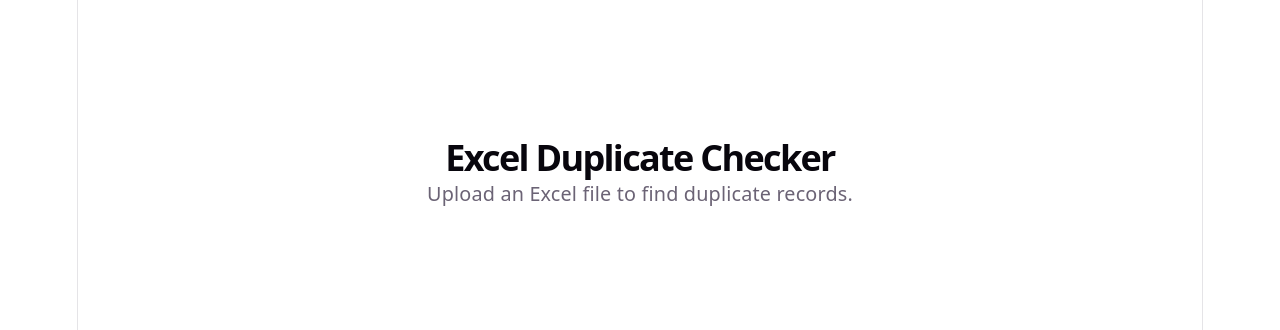
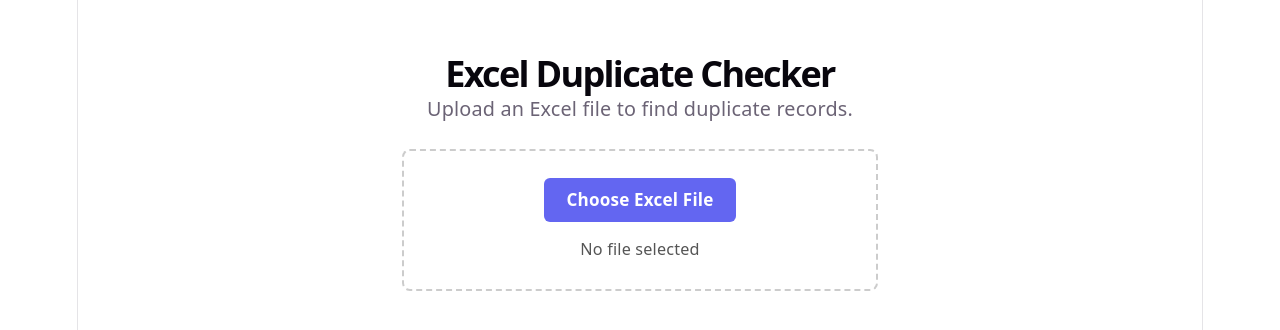
Before and after one commit to akhan04230225/excel-duplicate-checker, a React (Vite) app in the folder frontend/: page / in a window 1280 px wide. Shown: the part 276-606 px from the top of the page. Built offline with nearby package versions, Linux system fonts and the light colour scheme.

Commit message:
Add Excel file picker

```diff
--- a/frontend/src/App.tsx
+++ b/frontend/src/App.tsx
@@ -1,4 +1,6 @@
 import './App.css';
+import type { JSX } from 'react';
+import FileUpload from './components/FileUpload';
 
 // Root application component
 function App(): JSX.Element {
@@ -11,6 +13,8 @@ function App(): JSX.Element {
       <p className="app-subtitle">
         Upload an Excel file to find duplicate records.
       </p>
+      {/* File upload input section */}
+      <FileUpload />
     </div>
   );
 }
--- /dev/null
+++ b/frontend/src/components/FileUpload.tsx
@@ -0,0 +1,73 @@
+import { useState } from 'react';
+import type { ChangeEvent, CSSProperties, JSX } from 'react';
+
+// FileUpload component — handles Excel file selection (no upload yet)
+function FileUpload(): JSX.Element {
+  // Track the name of the currently selected file
+  const [fileName, setFileName] = useState<string | null>(null);
+
+  // Called whenever the user picks a file from the input
+  const handleFileChange = (e: ChangeEvent<HTMLInputElement>): void => {
+    const file = e.target.files?.[0] ?? null;
+    setFileName(file ? file.name : null);
+  };
+
+  return (
+    <div style={styles.container}>
+      <label htmlFor="excel-upload" style={styles.label}>
+        Choose Excel File
+      </label>
+
+      {/* Accept only .xlsx and .xls formats */}
+      <input
+        id="excel-upload"
+        type="file"
+        accept=".xlsx,.xls"
+        onChange={handleFileChange}
+        style={styles.input}
+      />
+
+      {/* Show the selected file name, or a placeholder if none chosen */}
+      <p style={styles.fileName}>
+        {fileName ? `Selected: ${fileName}` : 'No file selected'}
+      </p>
+    </div>
+  );
+}
+
+// Inline styles — simple and self-contained
+const styles: Record<string, CSSProperties> = {
+  container: {
+    display: 'flex',
+    flexDirection: 'column',
+    alignItems: 'center',
+    gap: '0.75rem',
+    marginTop: '1.5rem',
+    padding: '1.5rem 2rem',
+    border: '2px dashed #ccc',
+    borderRadius: '8px',
+    width: '100%',
+    maxWidth: '400px',
+  },
+  label: {
+    display: 'inline-block',
+    padding: '0.5rem 1.25rem',
+    backgroundColor: '#6366f1',
+    color: '#fff',
+    borderRadius: '6px',
+    cursor: 'pointer',
+    fontWeight: 600,
+    fontSize: '0.95rem',
+  },
+  input: {
+    // Visually hidden — the label acts as the clickable trigger
+    display: 'none',
+  },
+  fileName: {
+    fontSize: '0.9rem',
+    color: '#555',
+    margin: 0,
+  },
+};
+
+export default FileUpload;
```
